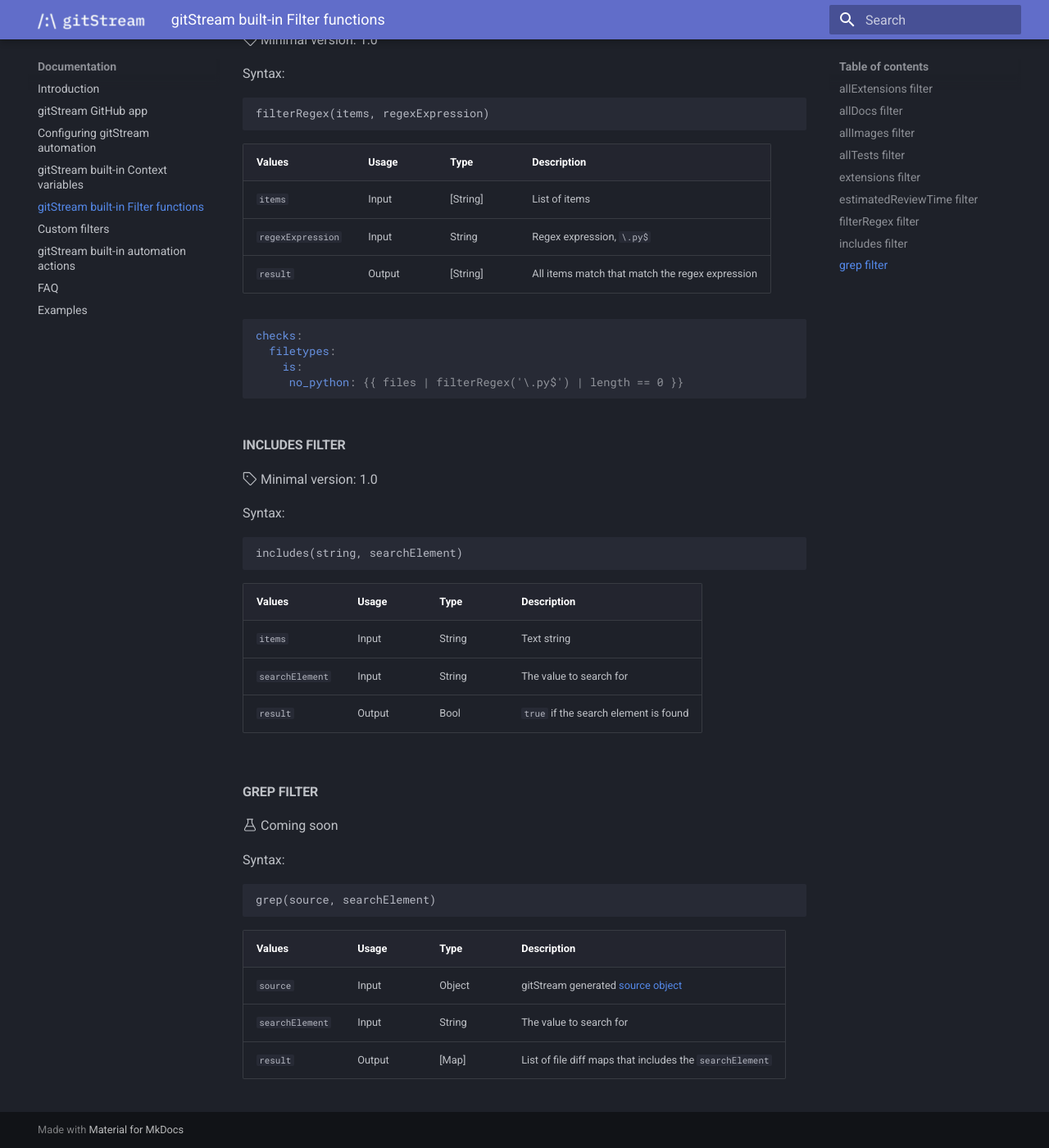
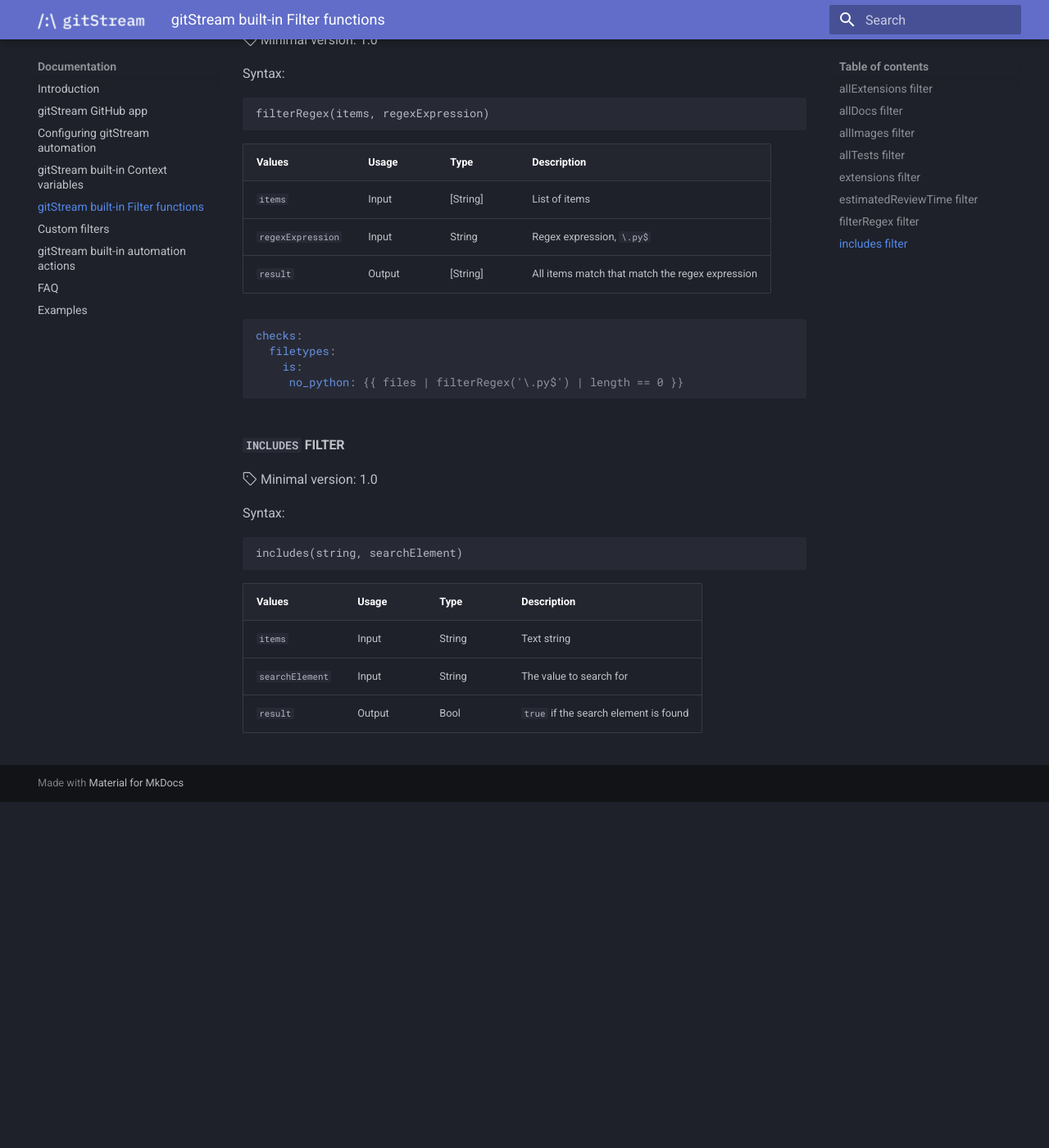
Before and after one commit to lkilpatrick/gitstream-mkdocs, an MkDocs documentation site: the page built from docs/23_gitstream-filters.md, in a window 1280 px wide and 1400 px high, scrolled down 3657 px. Shown: the whole window at 82% size. Built offline with MkDocs 1.6.1 and Material for MkDocs 9.7.7, drawn with Linux system fonts in a browser that asks for light colours; after the commit the page ends 4635 px from its top, so only the background shows below that; some of the changed text lies outside the part shown.

Commit message:
update content

````diff
--- a/docs/23_gitstream-filters.md
+++ b/docs/23_gitstream-filters.md
@@ -14,7 +14,7 @@
 - [`includes`](#includes-filter)
 - [`grep`](#grep-filter)
 
-#### allExtensions filter
+#### `allExtensions` filter
 
 :octicons-tag-24: Minimal version: 1.0
 
@@ -36,7 +36,7 @@
       configuration: {{ files | allExtensions(['json', 'toml']) }}
 ```
 
-#### allDocs filter
+#### `allDocs` filter
 
 :octicons-tag-24: Minimal version: 1.0
 
@@ -59,7 +59,7 @@
       docs: {{ files | allDocs }}
 ```
 
-#### allImages filter
+#### `allImages` filter
 
 :octicons-tag-24: Minimal version: 1.0
 
@@ -82,7 +82,7 @@
       images: {{ files | allImages }}
 ```
 
-#### allTests filter
+#### `allTests` filter
 
 :octicons-tag-24: Minimal version: 1.0
 
@@ -105,7 +105,7 @@
       tests: {{ files | allTests }}
 ```
 
-#### extensions filter
+#### `extensions` filter
 
 :octicons-tag-24: Minimal version: 1.0
 
@@ -126,7 +126,7 @@
       single_type: {{ files | extensions | length == 1 }}
 ```
 
-#### estimatedReviewTime filter
+#### `estimatedReviewTime` filter
 
 :octicons-beaker-24: Coming soon
 
@@ -140,7 +140,7 @@
 | `branch-context`       | Input    | Object    | gitStream generated [branch context varaible](20_reference#branch-context) |
 | `result`               | Output   | String    | the estimated time for review in minutes |
 
-#### filterRegex filter
+#### `filterRegex` filter
 
 :octicons-tag-24: Minimal version: 1.0
 
@@ -162,7 +162,7 @@
      no_python: {{ files | filterRegex('\.py$') | length == 0 }}
 ```
 
-#### includes filter
+#### `includes` filter
 
 :octicons-tag-24: Minimal version: 1.0
 
@@ -176,18 +176,3 @@
 | `items`         | Input    | String    | Text string                                     |
 | `searchElement` | Input    | String    | The value to search for                         |
 | `result`        | Output   | Bool      | `true` if the search element is found           |
-
-####  grep filter
-
-:octicons-beaker-24: Coming soon
-
-Syntax:
-```
-grep(source, searchElement)
-```
-
-| Values          | Usage  | Type   | Description                                     |
-|-----------------|--------|--------|------------------------------------------------ |
-| `source`        | Input  | Object | gitStream generated [source object](20_reference#source-context) |
-| `searchElement` | Input  | String | The value to search for                                   |
-| `result`        | Output | [Map]  | List of file diff maps that includes the `searchElement`   |
````
Also changed, not shown: docs/20_cm-schema.md (renamed from docs/20_reference.md, +7 -6 lines), docs/21_gitstream-context.md (+3 -3 lines), docs/24_custom-filters.md (+0 -1 lines), docs/25_gitstream-actions.md (+7 -12 lines), docs/31_examples.md (+1 -5 lines).
